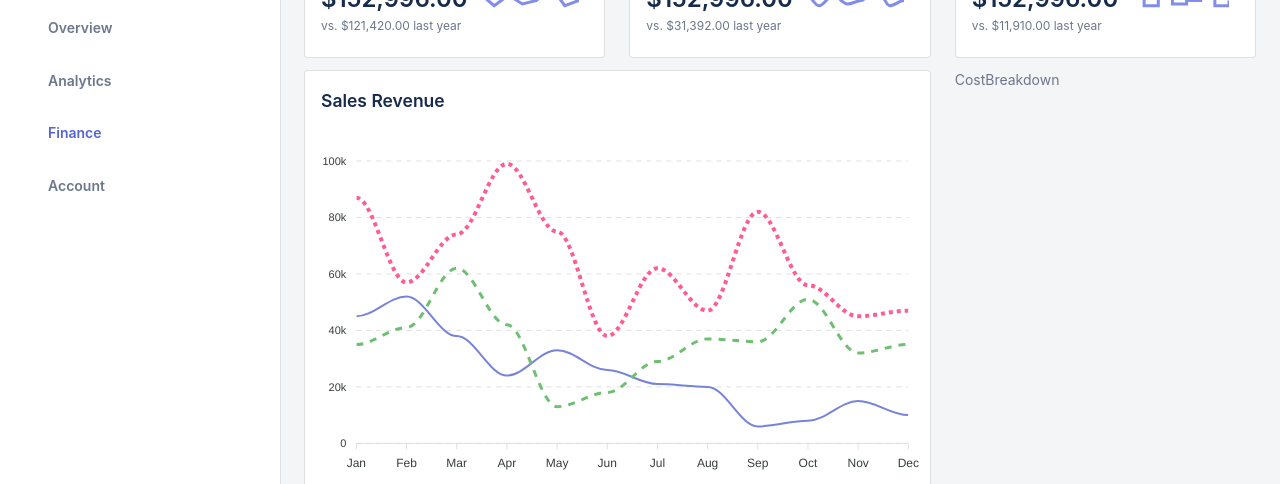
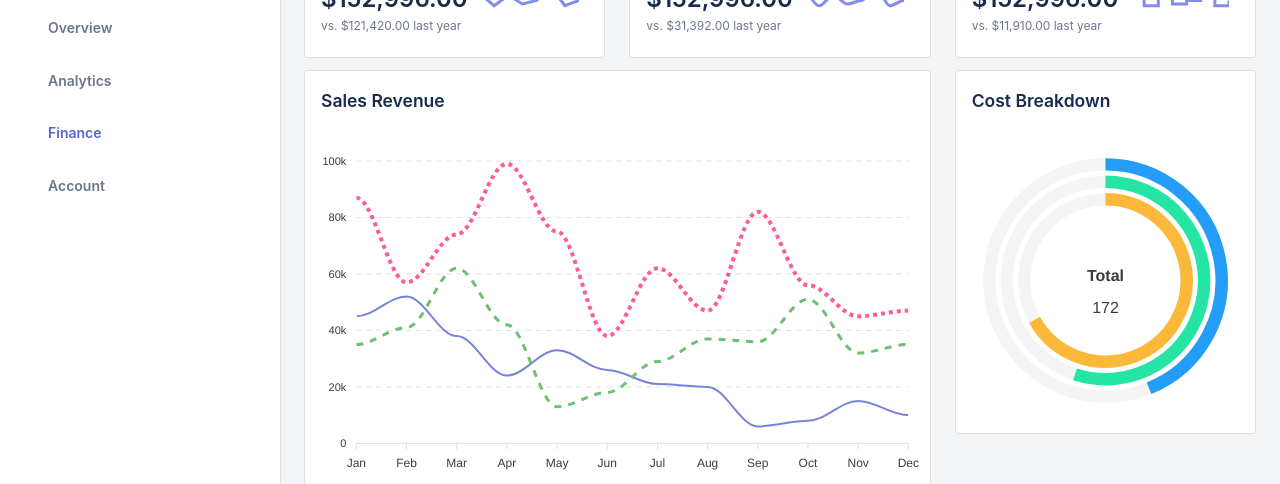
Before and after one commit to vijaykolar/react-material-dashboard, a React (Create React App) app: page /finance in a window 1280 px wide. Shown: the part 239-723 px from the top of the page. Built offline with nearby package versions, Linux system fonts and the light colour scheme; some icons are missing.

Commit message:
Cost Breakdown

```diff
--- a/src/App/Finance/components/CostBreakdown.js
+++ b/src/App/Finance/components/CostBreakdown.js
@@ -1,7 +1,17 @@
 import React from "react";
+import { Paper, Typography } from "@material-ui/core";
+import Padding from "../../hoc/Padding";
+import CostBreakdownRadialChart from "./CostBreakdownRadialChart";
 
 const CostBreakdown = () => {
-  return <div>CostBreakdown</div>;
+  return (
+    <Paper variant="outlined" elevation={0}>
+      <Padding>
+        <Typography variant="h6">Cost Breakdown</Typography>
+      </Padding>
+      <CostBreakdownRadialChart />
+    </Paper>
+  );
 };
 
 export default CostBreakdown;
--- /dev/null
+++ b/src/App/Finance/components/CostBreakdownRadialChart.js
@@ -0,0 +1,53 @@
+import React from "react";
+import ReactApexChart from "react-apexcharts";
+
+class CostBreakdownRadialChart extends React.Component {
+  constructor(props) {
+    super(props);
+
+    this.state = {
+      series: [44, 55, 67],
+      options: {
+        chart: {
+          height: 350,
+          type: "radialBar",
+        },
+        plotOptions: {
+          radialBar: {
+            dataLabels: {
+              name: {
+                fontSize: "22px",
+              },
+              value: {
+                fontSize: "16px",
+              },
+              total: {
+                show: true,
+                label: "Total",
+                formatter: function () {
+                  // By default this function returns the average of all series. The below is just an example to show the use of custom formatter function
+                  return 172;
+                },
+              },
+            },
+          },
+        },
+        labels: ["Sales", "Cost", "Profit"],
+      },
+    };
+  }
+  render() {
+    return (
+      <div>
+        <ReactApexChart
+          options={this.state.options}
+          series={this.state.series}
+          type="radialBar"
+          height={350}
+        />
+      </div>
+    );
+  }
+}
+
+export default CostBreakdownRadialChart;
--- a/src/App/Finance/components/SalesRevenueLineChart.js
+++ b/src/App/Finance/components/SalesRevenueLineChart.js
@@ -8,15 +8,15 @@ class SalesRevenueLineChart extends React.Component {
     this.state = {
       series: [
         {
-          name: "Session Duration",
+          name: "Sales",
           data: [45, 52, 38, 24, 33, 26, 21, 20, 6, 8, 15, 10],
         },
         {
-          name: "Page Views",
+          name: "Cost",
           data: [35, 41, 62, 42, 13, 18, 29, 37, 36, 51, 32, 35],
         },
         {
-          name: "Total Visits",
+          name: "Profit",
           data: [87, 57, 74, 99, 75, 38, 62, 47, 82, 56, 45, 47],
         },
       ],
@@ -110,7 +110,7 @@ class SalesRevenueLineChart extends React.Component {
 
   render() {
     return (
-      <div id="chart">
+      <div>
         <ReactApexChart
           options={this.state.options}
           series={this.state.series}
```
